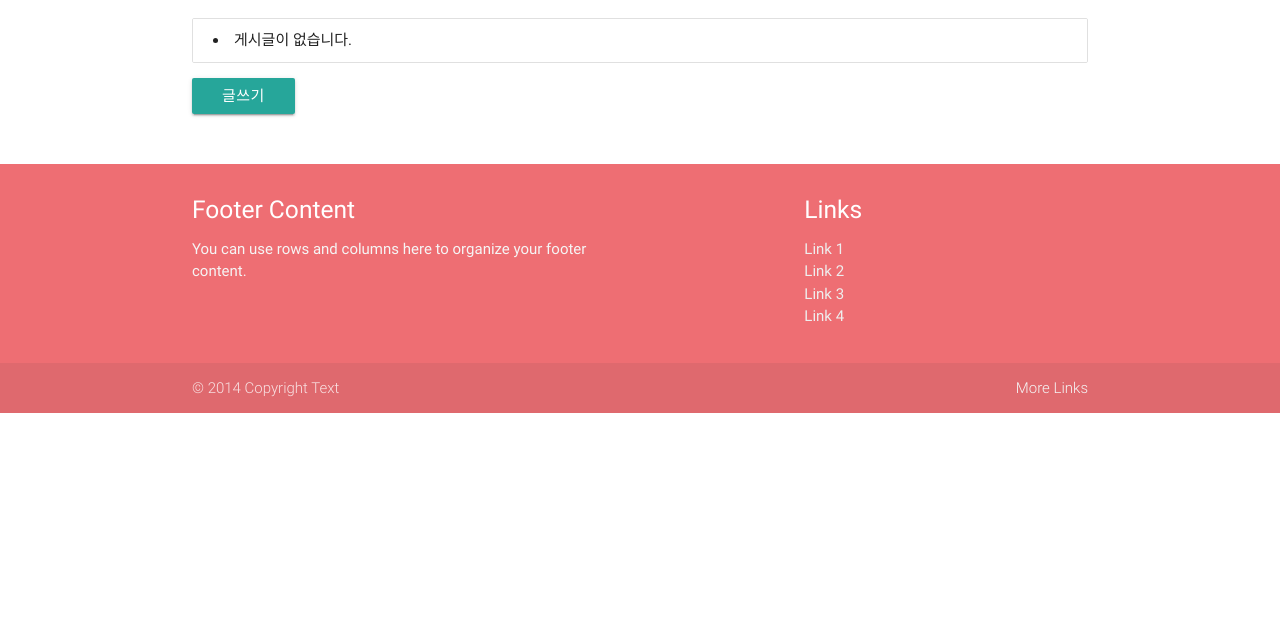
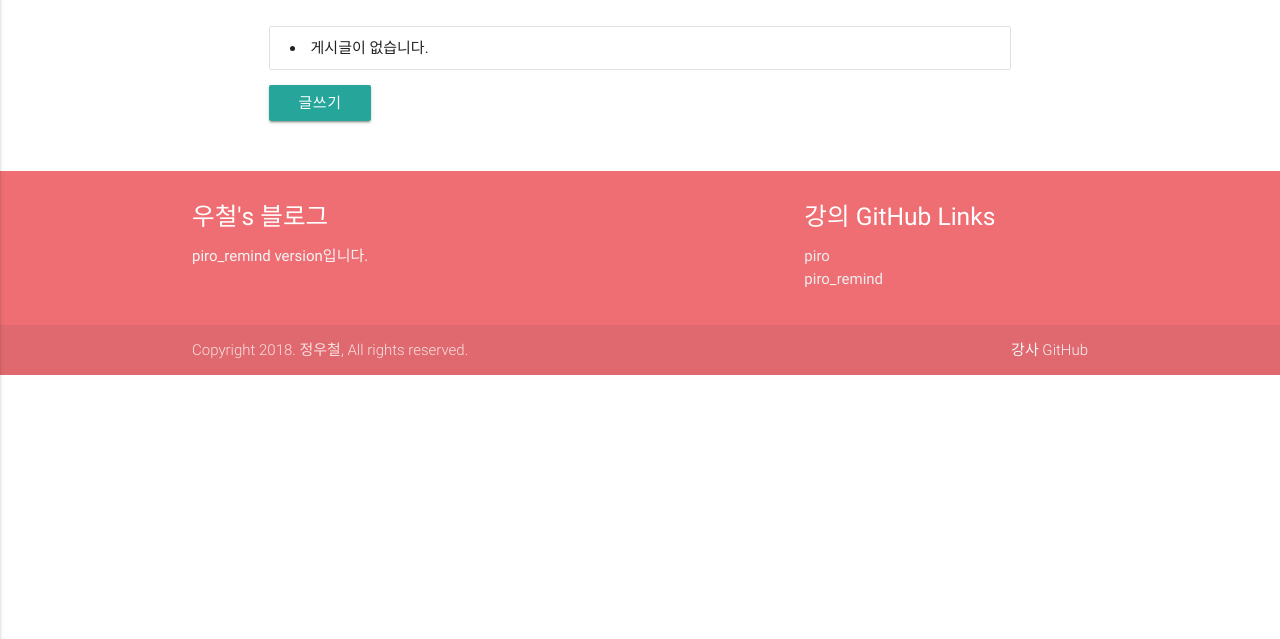
Before and after one commit to dlkorea/piro_remind, a Django app: page / in a window 1280 px wide. Shown: the part 96-735 px from the top of the page. Run offline with Django 3.2, Linux system fonts and the light colour scheme; the visitor is signed in with stand-in values (Sample User, id 1); data that the repository does not hold is empty; some libraries are stand-ins or nearby versions.

Commit message:
2018. 2. 5. 수업자료(+ 프론트 반응형으로 수정)

```diff
--- a/accounts/static/css/accounts.css
+++ b/accounts/static/css/accounts.css
@@ -1,3 +1,7 @@
+.margin-top-200 {
+    margin: 200px auto;
+}
+
 img.profile_image {
     width: 200px;
     height: 200px;
--- a/accounts/templates/accounts/email_confirm_sent.html
+++ b/accounts/templates/accounts/email_confirm_sent.html
@@ -1,7 +1,9 @@
 {% extends 'base.html' %}
 
 {% block content %}
-<div>
-  <h4>인증 메일을 발송하였습니다. 회원 가입시 사용한 이메일을 확인해주세요.</h4>
+<div class="row margin-top-200">
+  <div class="col s12 l10 offset-l1">
+    <h4>인증 메일을 발송하였습니다. 회원 가입시 사용한 이메일을 확인해주세요.</h4>
+  </div>
 </div>
 {% endblock %}
--- a/accounts/templates/accounts/login.html
+++ b/accounts/templates/accounts/login.html
@@ -1,7 +1,8 @@
 {% extends 'base.html' %}
 
 {% block content %}
-<div class="login_box">
+<div class="row margin-top-200">
+  <div class="col s12 l10 offset-l1">
     {% if request.user.is_authenticated %}
     <h1>{{ request.user.username }}님 안녕하세요~</h1>
     <form action="{% url 'accounts:logout' %}" method="POST">
@@ -17,4 +18,5 @@
     <a href="{% url 'accounts:signup' %}" type="button" class="btn btn-block" style="margin-top: 10px;">회원가입</a>
     {% endif %}
   </div>
+</div>
 {% endblock %}
--- a/accounts/templates/accounts/signup.html
+++ b/accounts/templates/accounts/signup.html
@@ -1,7 +1,8 @@
 {% extends 'base.html' %}
 
 {% block content %}
-<div class="login_box">
+<div class="row margin-top-200">
+  <div class="col s12 l10 offset-l1">
     {% if request.user.is_authenticated %}
     <h1>이미 로그인하셨습니다.</h1>
     {% else %}
@@ -15,4 +16,5 @@
     </form>
     {% endif %}
   </div>
+</div>
 {% endblock %}
--- a/core/static/css/core.css
+++ b/core/static/css/core.css
@@ -35,12 +35,10 @@ a:hover, a:focus {
     background-color: #41e3da;
 }
 
-.login_box {
-    width: 400px;
-    height: 500px;
-    margin: 200px auto;
-}
-
 .btn.btn-block {
     width: 100%;
 }
+
+#slide-out .background {
+    background-color: #832323;
+}
--- a/core/templates/base.html
+++ b/core/templates/base.html
@@ -3,6 +3,7 @@
 <html>
 <head>
     <meta charset="utf-8">
+    <meta name="viewport" content="width=device-width, initial-scale=1.0, user-scalable=no, minimum-scale=1.0, maximum-scale=1.0" />
     <title>블로그 - {{ pk }} 번째 게시물</title>
 
     <link rel="stylesheet" href="https://cdnjs.cloudflare.com/ajax/libs/materialize/0.100.2/css/materialize.min.css">
@@ -38,6 +39,27 @@
                 <li><a href="{% url 'accounts:login' %}">로그인</a></li>
                 {% endif %}
             </ul>
+            <ul id="slide-out" class="side-nav">
+                {% if request.user.is_authenticated %}
+                <li>
+                    <div class="user-view">
+                        <div class="background"></div>
+                        <a href="#!user"><img class="circle" src="{{ request.user.profile.image_url }}"></a>
+                        <a href="#!name"><span class="white-text name">{{ request.user }}</span></a>
+                        <a href="#!email"><span class="white-text email">{{ request.user.email }}</span></a>
+                    </div>
+                </li>
+                <li><a href="{% url 'accounts:profile_detail' request.user.username %}">프로필 보기</a></li>
+                <li><a href="{% url 'accounts:logout' %}">Log out..</a></li>
+                {% else %}
+                <li><a href="{% url 'accounts:login' %}">로그인</a></li>
+                <li><a href="{% url 'accounts:signup' %}">회원가입</a></li>
+                {% endif %}
+            </ul>
+            <a href="#" data-activates="slide-out" class="button-collapse"><i class="material-icons">menu</i></a>
+            <script>
+                $(".button-collapse").sideNav();
+            </script>
           </div>
         </nav>
 
@@ -51,24 +73,22 @@
       <div class="container">
         <div class="row">
           <div class="col l6 s12">
-            <h5 class="white-text">Footer Content</h5>
-            <p class="grey-text text-lighten-4">You can use rows and columns here to organize your footer content.</p>
+            <h5 class="white-text">우철's 블로그</h5>
+            <p class="grey-text text-lighten-4">piro_remind version입니다.</p>
           </div>
           <div class="col l4 offset-l2 s12">
-            <h5 class="white-text">Links</h5>
+            <h5 class="white-text">강의 GitHub Links</h5>
             <ul>
-              <li><a class="grey-text text-lighten-3" href="#!">Link 1</a></li>
-              <li><a class="grey-text text-lighten-3" href="#!">Link 2</a></li>
-              <li><a class="grey-text text-lighten-3" href="#!">Link 3</a></li>
-              <li><a class="grey-text text-lighten-3" href="#!">Link 4</a></li>
+              <li><a class="grey-text text-lighten-3" href="https://github.com/dlkorea/piro/" target="_blank">piro</a></li>
+              <li><a class="grey-text text-lighten-3" href="https://github.com/dlkorea/piro_remind/" target="_blank">piro_remind</a></li>
             </ul>
           </div>
         </div>
       </div>
       <div class="footer-copyright">
         <div class="container">
-        © 2014 Copyright Text
-        <a class="grey-text text-lighten-4 right" href="#!">More Links</a>
+        Copyright 2018. 정우철, All rights reserved.
+        <a class="grey-text text-lighten-4 right" href="https://github.com/dlkorea/" target="_blank">강사 GitHub</a>
         </div>
       </div>
     </footer>
--- a/core/templates/core/article_create.html
+++ b/core/templates/core/article_create.html
@@ -2,7 +2,8 @@
 
 
 {% block content %}
-<div style="text-align: center; margin-top: 100px;">
+<div class="row">
+  <div class="col s12 l10 offset-l1" style="text-align: center; margin-top: 100px;">
     <h2>게시판 글쓰기</h2>
     <form method="POST">
       {% csrf_token %}
@@ -15,4 +16,5 @@
       $('select').material_select();
     });
   </script>
+</div>
 {% endblock %}
--- a/core/templates/core/article_detail.html
+++ b/core/templates/core/article_detail.html
@@ -2,7 +2,8 @@
 
 
 {% block content %}
-<div>
+<div class="row">
+    <div class="col s12 l10 offset-l1">
         <!-- 본문 영역 -->
         <div style="padding: 80px 0 30px 0; margin-bottom: 50px;">
             <h2 style="text-align: center; color: #565656;">{{ article.title }}</h2>
@@ -77,4 +78,5 @@
         </div>
         <!-- 댓글 영역 끝 -->
     </div>
+</div>
 {% endblock %}
--- a/core/templates/core/article_list.html
+++ b/core/templates/core/article_list.html
@@ -2,7 +2,13 @@
 
 
 {% block content %}
+<div class="row">
+  <div class="col s12 l10 offset-l1">
     <div id="tag_list">
+      {% if tag_list %}
+        <a href="{% url 'core:article_list' %}">
+          <div class="chip">전체 목록</div>
+        </a>
         {% for tag in tag_list %}
         <a href="{% url 'core:article_list_by_tag' tag.pk %}">
           <div class="chip {% if tag == tag_selected %}selected{% endif %}">
@@ -10,6 +16,7 @@
           </div>
         </a>
         {% endfor %}
+      {% endif %}
     </div>
     <div class="collection">
       {% for article in article_list %}
@@ -20,5 +27,6 @@
     </div>
 
     <a id="create_button" href="{% url 'core:article_create' %}" class="waves-effect waves-light btn">글쓰기</a>
-
+  </div>
+</div>
 {% endblock %}
--- a/piro_remind/settings.py
+++ b/piro_remind/settings.py
@@ -25,7 +25,7 @@ SECRET_KEY = '0h!%f4h+gtwvc=hpn9qz063$d8++&q1*frauca3tmre%5mffj8'
 # SECURITY WARNING: don't run with debug turned on in production!
 DEBUG = True
 
-ALLOWED_HOSTS = []
+ALLOWED_HOSTS = ['*']
 
 
 # Application definition
```
Also changed, not shown: accounts/templates/accounts/profile_create.html (+9 -5 lines), accounts/templates/accounts/profile_detail.html (+6 -2 lines), 1 other file. Lines whose indentation alone changed are shown as unchanged.
